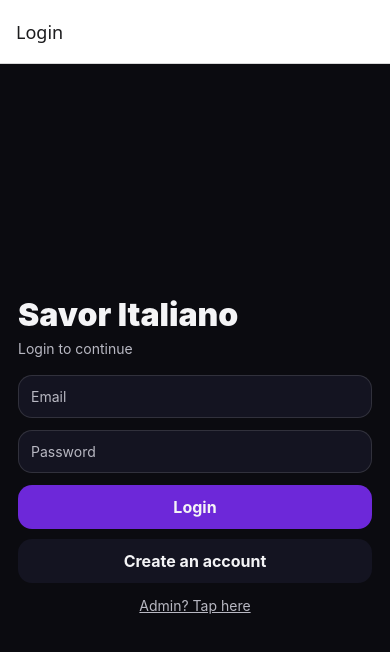
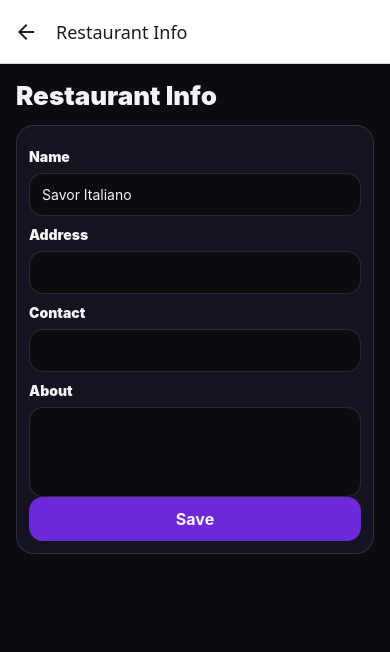
Before and after one commit to Nomala03/RestaurantApp, a React Native app: screen /RestaurantInfo in a window 390 px wide. Shown: the top 652 px of the page. Built offline with nearby package versions, Linux system fonts and the light colour scheme.

Commit message:
feat(restaurant): create RestaurantInfoScreen layout with input fields, load restaurant info from local storage on mount, save updated restaurant info to local storage, add styling for input fields and cards

```diff
--- a/src/navigation/AppNavigator.tsx
+++ b/src/navigation/AppNavigator.tsx
@@ -15,11 +15,10 @@ import OrdersScreen from "../screens/main/OrdersScreen";
 import ProfileScreen from "../screens/main/ProfileScreen";
 import AdminLoginScreen from "../screens/admin/AdminLoginScreen";
 import AdminDashboardScreen from "../screens/admin/AdminDashboardScreen";
+import RestaurantInfoScreen from "../screens/admin/RestaurantInfoScreen";
 
 /*
-
 import ManageFoodScreen from "../screens/admin/ManageFoodScreen";
-import RestaurantInfoScreen from "../screens/admin/RestaurantInfoScreen";
 import OrderHistoryScreen from "../screens/admin/OrderHistoryScreen";
 */
 export type RootStackParamList = {
@@ -90,10 +89,10 @@ export default function AppNavigator() {
         <Stack.Screen name="Checkout" component={CheckoutScreen} options={{ title: "Checkout" }} />
 <Stack.Screen name="AdminAuth" component={AdminLoginScreen} options={{ title: "Admin Login" }} />
      <Stack.Screen name="Admin" component={AdminDashboardScreen} options={{ title: "Admin Dashboard" }} />
-
+     <Stack.Screen name="RestaurantInfo" component={RestaurantInfoScreen} options={{ title: "Restaurant Info" }} />
      {/*
         <Stack.Screen name="ManageFood" component={ManageFoodScreen} options={{ title: "Manage Food" }} />
-        <Stack.Screen name="RestaurantInfo" component={RestaurantInfoScreen} options={{ title: "Restaurant Info" }} />
+
         <Stack.Screen name="OrderHistory" component={OrderHistoryScreen} options={{ title: "Order History" }} />*/}
       </Stack.Navigator>
     </NavigationContainer>
--- /dev/null
+++ b/src/screens/admin/RestaurantInfoScreen.tsx
@@ -0,0 +1,74 @@
+import React, { useEffect, useState } from "react";
+import { Alert, StyleSheet, Text, TextInput, View } from "react-native";
+import { theme } from "../../styles/theme";
+import AppButton from "../../ui/AppButton";
+import { getJSON, setJSON } from "../../services/storage";
+
+const KEY = "RESTAURANT_INFO_V1";
+
+type Info = { name: string; address: string; contact: string; about: string };
+
+export default function RestaurantInfoScreen() {
+  const [info, setInfo] = useState<Info>({ name: "Savor Italiano", address: "", contact: "", about: "" });
+
+  useEffect(() => {
+    (async () => setInfo(await getJSON<Info>(KEY, info)))();
+    // eslint-disable-next-line react-hooks/exhaustive-deps
+  }, []);
+
+  const save = async () => {
+    await setJSON(KEY, info);
+    Alert.alert("Saved", "Restaurant info updated.");
+  };
+
+  return (
+    <View style={styles.container}>
+      <Text style={styles.header}>Restaurant Info</Text>
+
+      <View style={styles.card}>
+        <Text style={styles.label}>Name</Text>
+        <TextInput value={info.name} onChangeText={(v) => setInfo((p) => ({ ...p, name: v }))} style={styles.input} placeholderTextColor={theme.colors.muted} />
+
+        <Text style={styles.label}>Address</Text>
+        <TextInput value={info.address} onChangeText={(v) => setInfo((p) => ({ ...p, address: v }))} style={styles.input} placeholderTextColor={theme.colors.muted} />
+
+        <Text style={styles.label}>Contact</Text>
+        <TextInput value={info.contact} onChangeText={(v) => setInfo((p) => ({ ...p, contact: v }))} style={styles.input} placeholderTextColor={theme.colors.muted} />
+
+        <Text style={styles.label}>About</Text>
+        <TextInput
+          value={info.about}
+          onChangeText={(v) => setInfo((p) => ({ ...p, about: v }))}
+          style={[styles.input, { height: 90, textAlignVertical: "top" }]}
+          multiline
+          placeholderTextColor={theme.colors.muted}
+        />
+
+        <AppButton title="Save" onPress={save} />
+      </View>
+    </View>
+  );
+}
+
+const styles = StyleSheet.create({
+  container: { flex: 1, backgroundColor: theme.colors.bg, padding: 16 },
+  header: { color: theme.colors.text, fontSize: 26, fontWeight: "900" },
+  card: {
+    marginTop: 14,
+    backgroundColor: theme.colors.card,
+    borderColor: theme.colors.border,
+    borderWidth: 1,
+    borderRadius: theme.radius.lg,
+    padding: 12,
+  },
+  label: { color: theme.colors.text, fontWeight: "900", marginTop: 10 },
+  input: {
+    marginTop: 8,
+    backgroundColor: theme.colors.bg,
+    borderColor: theme.colors.border,
+    borderWidth: 1,
+    borderRadius: theme.radius.md,
+    padding: 12,
+    color: theme.colors.text,
+  },
+});
```
